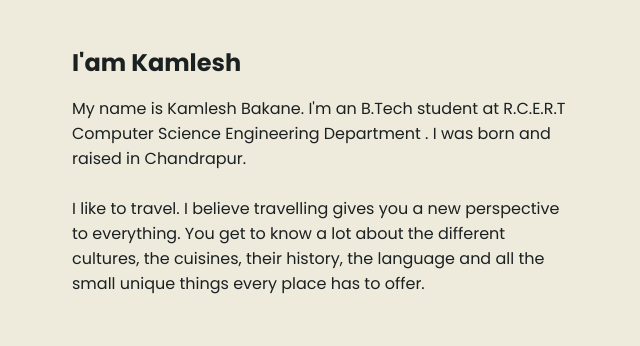
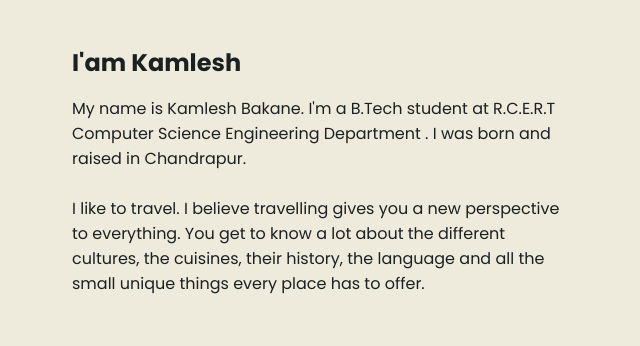
Before and after one commit to kamlesh2909/realPortFolio, a plain HTML site: page index.html in a window 1280 px wide. Shown: the part 931-1277 px from the top of the page, 584-1224 px from the left. Drawn offline with nearby package versions, Linux system fonts and the light colour scheme.

Commit message:
initial commit

```diff
--- a/index.html
+++ b/index.html
@@ -70,7 +70,7 @@
 
                 <div>
                     <h2 class="about__subtitle">I'am Kamlesh</h2>
-                    <p class="about__text">My name is Kamlesh Bakane. I'm an B.Tech student at R.C.E.R.T Computer Science Engineering Department . I was born and raised in Chandrapur.<br><br>
+                    <p class="about__text">My name is Kamlesh Bakane. I'm a B.Tech student at R.C.E.R.T Computer Science Engineering Department . I was born and raised in Chandrapur.<br><br>
 
                         I like to travel. I believe travelling gives you a new perspective to everything. You get to know a lot about the different cultures, the cuisines, their history, the language and all the small unique things every place has to offer.</p>
                 </div>
```
